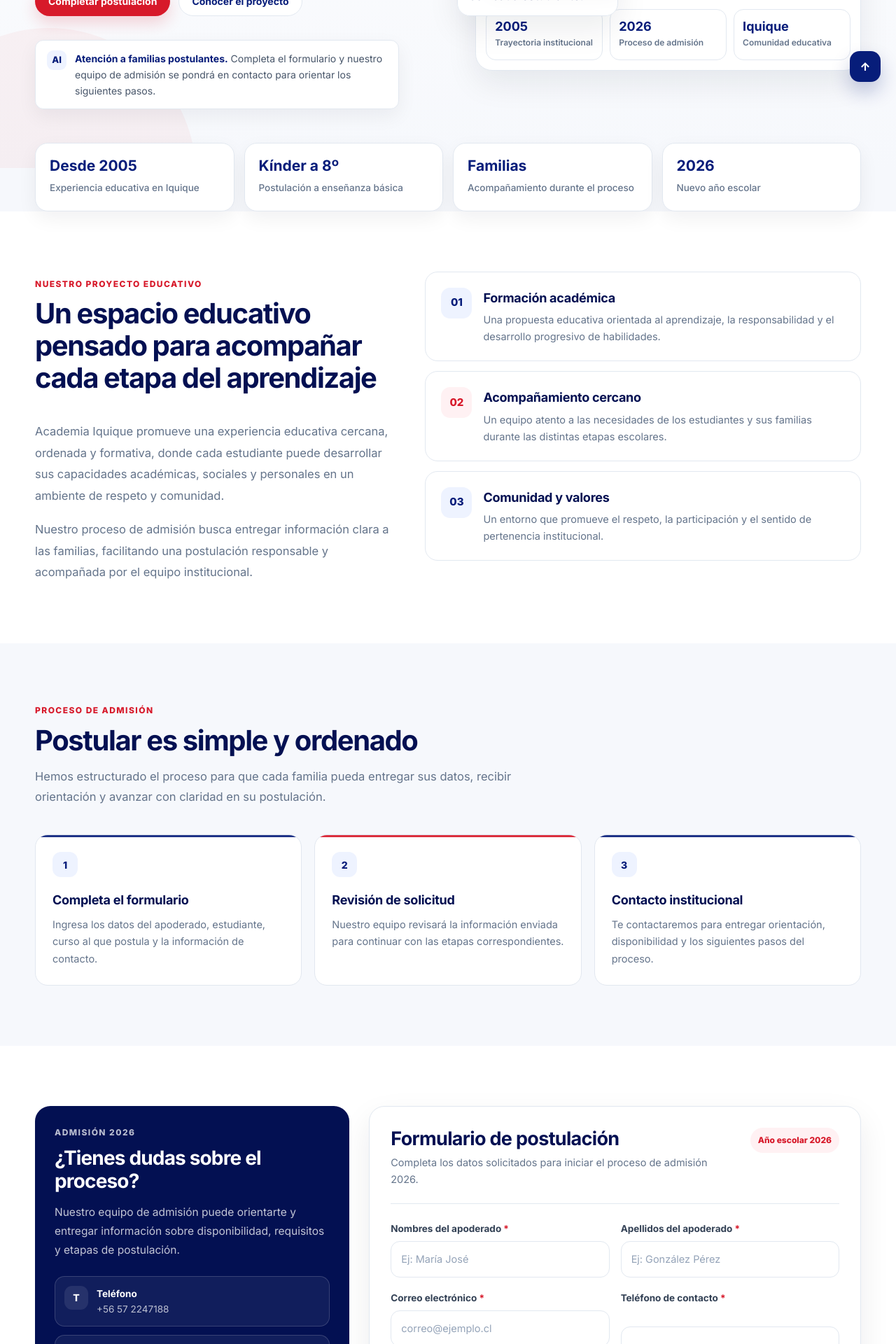
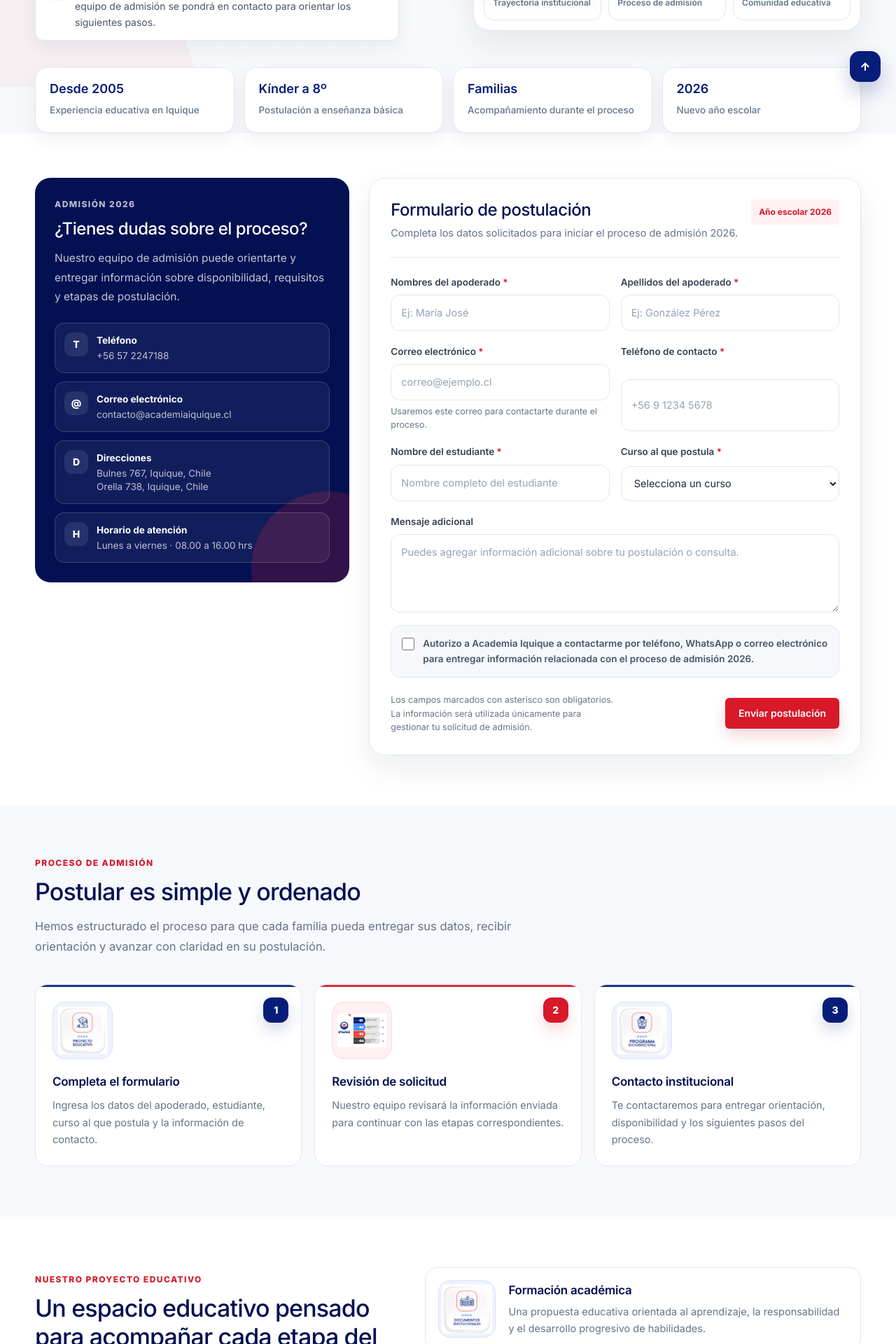
Before and after one commit to erwinislasegura/academia, a PHP site: page /postula in a window 1280 px wide. Shown: the part 661-2581 px from the top of the page at 70% size. Run offline with PHP 8.4, Linux system fonts and the light colour scheme; some libraries are stand-ins or nearby versions.

Commit message:
Profesionalizar landing de postulacion

```diff
--- a/app/Views/admissions/postula.php
+++ b/app/Views/admissions/postula.php
@@ -197,13 +197,13 @@
       align-items: center;
       justify-content: center;
       gap: 8px;
-      min-height: 42px;
+      min-height: 44px;
       padding: 0 18px;
-      border-radius: 999px;
+      border-radius: 6px;
       border: 1px solid transparent;
       cursor: pointer;
       font-size: 14px;
-      font-weight: 700;
+      font-weight: 600;
       line-height: 1;
       transition: .22s ease;
       white-space: nowrap;
@@ -315,12 +315,12 @@
       z-index: 1;
       width: min(var(--contenedor), calc(100% - 40px));
       margin-inline: auto;
-      min-height: 620px;
+      min-height: 560px;
       display: grid;
       grid-template-columns: 1.02fr .98fr;
-      gap: 56px;
+      gap: 50px;
       align-items: center;
-      padding: 74px 0 84px;
+      padding: 58px 0 66px;
     }
 
     .label {
@@ -424,8 +424,8 @@
       min-height: 395px;
       border-radius: 18px;
       background:
-        linear-gradient(rgba(3,16,82,.08), rgba(3,16,82,.16)),
-        url("https://images.unsplash.com/photo-1588072432836-e10032774350?auto=format&fit=crop&w=1300&q=82") center/cover;
+        linear-gradient(rgba(3,16,82,.05), rgba(3,16,82,.12)),
+        url("<?= App::asset('/images/imagen1.png') ?>") center/cover;
     }
 
     .image-card__bottom {
@@ -488,7 +488,7 @@
     }
 
     .section {
-      padding: 86px 0;
+      padding: 72px 0;
     }
 
     .section--white {
@@ -497,6 +497,11 @@
 
     .section--soft {
       background: var(--fondo);
+    }
+
+    .section--form {
+      background: #fff;
+      padding-top: 64px;
     }
 
     .section-head {
@@ -515,10 +520,10 @@
 
     .section-head h2 {
       color: var(--azul-profundo);
-      font-size: clamp(28px, 3.5vw, 40px);
-      line-height: 1.15;
-      letter-spacing: -0.035em;
-      font-weight: 650;
+      font-size: clamp(24px, 3vw, 34px);
+      line-height: 1.22;
+      letter-spacing: -0.025em;
+      font-weight: 500;
       margin-bottom: 14px;
     }
 
@@ -532,7 +537,7 @@
       display: grid;
       grid-template-columns: repeat(4, 1fr);
       gap: 14px;
-      margin-top: -36px;
+      margin-top: -28px;
       position: relative;
       z-index: 5;
     }
@@ -548,8 +553,8 @@
     .trust-item strong {
       display: block;
       color: var(--azul);
-      font-size: 21px;
-      font-weight: 700;
+      font-size: 18px;
+      font-weight: 600;
       line-height: 1.1;
       margin-bottom: 6px;
     }
@@ -589,12 +594,13 @@
 
     .feature {
       display: grid;
-      grid-template-columns: 44px 1fr;
-      gap: 16px;
+      grid-template-columns: 82px 1fr;
+      gap: 18px;
+      align-items: center;
       background: #fff;
       border: 1px solid var(--borde);
       border-radius: 18px;
-      padding: 22px;
+      padding: 18px;
       transition: .2s ease;
     }
 
@@ -604,27 +610,32 @@
       border-color: rgba(7,29,122,.18);
     }
 
-    .feature__icon {
-      width: 44px;
-      height: 44px;
-      border-radius: 13px;
+    .feature__image {
+      width: 82px;
+      height: 82px;
+      border-radius: 18px;
       display: grid;
       place-items: center;
       background: var(--azul-suave);
-      color: var(--azul);
-      font-weight: 800;
-      font-size: 15px;
-    }
-
-    .feature:nth-child(2) .feature__icon {
+      border: 1px solid rgba(7,29,122,.08);
+      overflow: hidden;
+    }
+
+    .feature__image img {
+      width: 72px;
+      height: 72px;
+      object-fit: contain;
+    }
+
+    .feature:nth-child(2) .feature__image {
       background: var(--rojo-suave);
-      color: var(--rojo);
+      border-color: rgba(215,25,42,.10);
     }
 
     .feature h3 {
       color: var(--azul-profundo);
-      font-size: 18px;
-      font-weight: 650;
+      font-size: 17px;
+      font-weight: 600;
       letter-spacing: -0.015em;
       margin-bottom: 5px;
     }
@@ -665,23 +676,53 @@
       background: var(--rojo);
     }
 
+    .step-illustration {
+      width: 86px;
+      height: 82px;
+      display: grid;
+      place-items: center;
+      margin-bottom: 18px;
+      border-radius: 18px;
+      background: var(--azul-suave);
+      border: 1px solid rgba(7,29,122,.08);
+    }
+
+    .step-illustration img {
+      width: 70px;
+      height: 70px;
+      object-fit: contain;
+    }
+
+    .step-card:nth-child(2) .step-illustration {
+      background: var(--rojo-suave);
+      border-color: rgba(215,25,42,.10);
+    }
+
     .step-number {
+      position: absolute;
+      right: 18px;
+      top: 18px;
       width: 36px;
       height: 36px;
       border-radius: 12px;
       display: grid;
       place-items: center;
-      background: var(--azul-suave);
-      color: var(--azul);
+      background: var(--azul);
+      color: #fff;
       font-size: 14px;
       font-weight: 800;
-      margin-bottom: 18px;
+      box-shadow: 0 10px 22px rgba(7,29,122,.18);
+    }
+
+    .step-card:nth-child(2) .step-number {
+      background: var(--rojo);
+      box-shadow: 0 10px 22px rgba(215,25,42,.18);
     }
 
     .step-card h3 {
       color: var(--azul-profundo);
-      font-size: 18px;
-      font-weight: 650;
+      font-size: 17px;
+      font-weight: 600;
       letter-spacing: -.015em;
       margin-bottom: 8px;
     }
@@ -730,10 +771,10 @@
     }
 
     .admission-aside h2 {
-      font-size: 28px;
-      line-height: 1.18;
-      letter-spacing: -.03em;
-      font-weight: 650;
+      font-size: 24px;
+      line-height: 1.24;
+      letter-spacing: -.02em;
+      font-weight: 500;
       margin-bottom: 14px;
     }
 
@@ -807,10 +848,10 @@
 
     .form-card__head h2 {
       color: var(--azul-profundo);
-      font-size: 27px;
-      line-height: 1.2;
-      letter-spacing: -.025em;
-      font-weight: 650;
+      font-size: 24px;
+      line-height: 1.24;
+      letter-spacing: -.02em;
+      font-weight: 500;
       margin-bottom: 6px;
     }
 
@@ -824,11 +865,11 @@
       display: inline-flex;
       align-items: center;
       padding: 8px 11px;
-      border-radius: 999px;
+      border-radius: 6px;
       background: var(--rojo-suave);
       color: var(--rojo);
       font-size: 12px;
-      font-weight: 800;
+      font-weight: 700;
     }
 
     .form {
@@ -850,7 +891,7 @@
     label {
       color: #334155;
       font-size: 13.5px;
-      font-weight: 650;
+      font-weight: 600;
     }
 
     .required {
@@ -1405,103 +1446,7 @@
       </div>
     </div>
 
-    <section class="section section--white" id="proyecto">
-      <div class="container">
-        <div class="project-layout">
-          <div class="project-copy">
-            <div class="eyebrow">Nuestro proyecto educativo</div>
-
-            <div class="section-head">
-              <h2>Un espacio educativo pensado para acompañar cada etapa del aprendizaje</h2>
-            </div>
-
-            <p>
-              Academia Iquique promueve una experiencia educativa cercana, ordenada y formativa,
-              donde cada estudiante puede desarrollar sus capacidades académicas, sociales y personales
-              en un ambiente de respeto y comunidad.
-            </p>
-
-            <p>
-              Nuestro proceso de admisión busca entregar información clara a las familias,
-              facilitando una postulación responsable y acompañada por el equipo institucional.
-            </p>
-          </div>
-
-          <div class="features">
-            <article class="feature">
-              <div class="feature__icon">01</div>
-              <div>
-                <h3>Formación académica</h3>
-                <p>
-                  Una propuesta educativa orientada al aprendizaje, la responsabilidad y el desarrollo progresivo de habilidades.
-                </p>
-              </div>
-            </article>
-
-            <article class="feature">
-              <div class="feature__icon">02</div>
-              <div>
-                <h3>Acompañamiento cercano</h3>
-                <p>
-                  Un equipo atento a las necesidades de los estudiantes y sus familias durante las distintas etapas escolares.
-                </p>
-              </div>
-            </article>
-
-            <article class="feature">
-              <div class="feature__icon">03</div>
-              <div>
-                <h3>Comunidad y valores</h3>
-                <p>
-                  Un entorno que promueve el respeto, la participación y el sentido de pertenencia institucional.
-                </p>
-              </div>
-            </article>
-          </div>
-        </div>
-      </div>
-    </section>
-
-    <section class="section section--soft" id="proceso">
-      <div class="container">
-        <div class="section-head">
-          <div class="eyebrow">Proceso de admisión</div>
-          <h2>Postular es simple y ordenado</h2>
-          <p>
-            Hemos estructurado el proceso para que cada familia pueda entregar sus datos,
-            recibir orientación y avanzar con claridad en su postulación.
-          </p>
-        </div>
-
-        <div class="process">
-          <article class="step-card">
-            <div class="step-number">1</div>
-            <h3>Completa el formulario</h3>
-            <p>
-              Ingresa los datos del apoderado, estudiante, curso al que postula y la información de contacto.
-            </p>
-          </article>
-
-          <article class="step-card">
-            <div class="step-number">2</div>
-            <h3>Revisión de solicitud</h3>
-            <p>
-              Nuestro equipo revisará la información enviada para continuar con las etapas correspondientes.
-            </p>
-          </article>
-
-          <article class="step-card">
-            <div class="step-number">3</div>
-            <h3>Contacto institucional</h3>
-            <p>
-              Te contactaremos para entregar orientación, disponibilidad y los siguientes pasos del proceso.
-            </p>
-          </article>
-        </div>
-      </div>
-    </section>
-
-    <section class="section section--white" id="formulario">
+    <section class="section section--form" id="formulario">
       <div class="container">
         <div class="admission-wrap">
 
@@ -1653,6 +1598,105 @@
       </div>
     </section>
 
+    <section class="section section--soft" id="proceso">
+      <div class="container">
+        <div class="section-head">
+          <div class="eyebrow">Proceso de admisión</div>
+          <h2>Postular es simple y ordenado</h2>
+          <p>
+            Hemos estructurado el proceso para que cada familia pueda entregar sus datos,
+            recibir orientación y avanzar con claridad en su postulación.
+          </p>
+        </div>
+
+        <div class="process">
+          <article class="step-card">
+            <div class="step-number">1</div>
+            <div class="step-illustration"><img src="<?= App::asset('/images/documentos.png') ?>" alt="Formulario de postulación"></div>
+            <h3>Completa el formulario</h3>
+            <p>
+              Ingresa los datos del apoderado, estudiante, curso al que postula y la información de contacto.
+            </p>
+          </article>
+
+          <article class="step-card">
+            <div class="step-number">2</div>
+            <div class="step-illustration"><img src="<?= App::asset('/images/proceso.png') ?>" alt="Revisión de solicitud"></div>
+            <h3>Revisión de solicitud</h3>
+            <p>
+              Nuestro equipo revisará la información enviada para continuar con las etapas correspondientes.
+            </p>
+          </article>
+
+          <article class="step-card">
+            <div class="step-number">3</div>
+            <div class="step-illustration"><img src="<?= App::asset('/images/programa.png') ?>" alt="Contacto institucional"></div>
+            <h3>Contacto institucional</h3>
+            <p>
+              Te contactaremos para entregar orientación, disponibilidad y los siguientes pasos del proceso.
+            </p>
+          </article>
+        </div>
+      </div>
+    </section>
+
+    <section class="section section--white" id="proyecto">
+      <div class="container">
+        <div class="project-layout">
+          <div class="project-copy">
+            <div class="eyebrow">Nuestro proyecto educativo</div>
+
+            <div class="section-head">
+              <h2>Un espacio educativo pensado para acompañar cada etapa del aprendizaje</h2>
+            </div>
+
+            <p>
+              Academia Iquique promueve una experiencia educativa cercana, ordenada y formativa,
+              donde cada estudiante puede desarrollar sus capacidades académicas, sociales y personales
+              en un ambiente de respeto y comunidad.
+            </p>
+
+            <p>
+              Nuestro proceso de admisión busca entregar información clara a las familias,
+              facilitando una postulación responsable y acompañada por el equipo institucional.
+            </p>
+          </div>
+
+          <div class="features">
+            <article class="feature">
+              <div class="feature__image"><img src="<?= App::asset('/images/proyecto.png') ?>" alt="Proyecto educativo"></div>
+              <div>
+                <h3>Formación académica</h3>
+                <p>
+                  Una propuesta educativa orientada al aprendizaje, la responsabilidad y el desarrollo progresivo de habilidades.
+                </p>
+              </div>
+            </article>
+
+            <article class="feature">
+              <div class="feature__image"><img src="<?= App::asset('/images/programa.png') ?>" alt="Acompañamiento educativo"></div>
+              <div>
+                <h3>Acompañamiento cercano</h3>
+                <p>
+                  Un equipo atento a las necesidades de los estudiantes y sus familias durante las distintas etapas escolares.
+                </p>
+              </div>
+            </article>
+
+            <article class="feature">
+              <div class="feature__image"><img src="<?= App::asset('/images/documentos.png') ?>" alt="Comunidad y valores"></div>
+              <div>
+                <h3>Comunidad y valores</h3>
+                <p>
+                  Un entorno que promueve el respeto, la participación y el sentido de pertenencia institucional.
+                </p>
+              </div>
+            </article>
+          </div>
+        </div>
+      </div>
+    </section>
+
     <section class="section cta">
       <div class="container">
         <div class="cta__inner">
--- a/app/Views/admissions/settings.php
+++ b/app/Views/admissions/settings.php
@@ -4,7 +4,7 @@
         <h2>Configuración de postulaciones</h2>
         <p>Define el correo que recibirá las postulaciones y el mensaje HTML automático para cada postulante.</p>
     </div>
-    <img src="<?= App::asset('/assets/img/logo.svg') ?>" alt="Academia Iquique">
+    <img src="<?= App::asset('/images/logo.png') ?>" alt="Academia Iquique">
 </section>
 
 <form class="panel-card form-grid" method="post" action="<?= App::url('/admission-settings') ?>">
--- a/app/Views/auth/login.php
+++ b/app/Views/auth/login.php
@@ -17,7 +17,7 @@
         <section class="login-shell">
             <aside class="login-brand-panel">
                 <div class="brand-mark-large">
-                    <img src="<?= App::asset('/assets/img/logo.svg') ?>" alt="Academia Iquique">
+                    <img src="<?= App::asset('/images/logo.png') ?>" alt="Academia Iquique">
                 </div>
                 <p class="eyebrow light">Academia Iquique</p>
                 <h1 id="login-title">Panel Administrativo</h1>
@@ -31,7 +31,7 @@
 
             <section class="login-card" aria-label="Formulario de acceso">
                 <div class="login-mobile-logo">
-                    <img src="<?= App::asset('/assets/img/logo.svg') ?>" alt="Academia Iquique">
+                    <img src="<?= App::asset('/images/logo.png') ?>" alt="Academia Iquique">
                 </div>
                 <p class="eyebrow">Acceso seguro</p>
                 <h2>Bienvenido de vuelta</h2>
--- a/app/Views/dashboard/index.php
+++ b/app/Views/dashboard/index.php
@@ -1,6 +1,6 @@
 <section class="hero-card">
     <div><p class="eyebrow">Bienvenido de vuelta</p><h2><?= h(Auth::user()['name'] ?? 'Usuario') ?></h2><p>Gestiona usuarios, roles y privilegios desde un entorno seguro para Academia Iquique.</p></div>
-    <img src="<?= App::asset('/assets/img/logo.svg') ?>" alt="Academia Iquique">
+    <img src="<?= App::asset('/images/logo.png') ?>" alt="Academia Iquique">
 </section>
 <div class="stats-grid">
     <article class="stat-card"><span>Usuarios activos</span><strong><?= h($activeUsers) ?></strong><em>● Operativos</em></article>
--- a/app/Views/layouts/sidebar.php
+++ b/app/Views/layouts/sidebar.php
@@ -16,7 +16,7 @@ $canConfigureAdmissions = Auth::can('configurar_postulaciones');
 <aside class="sidebar" id="sidebar">
     <div class="sidebar-head">
         <a href="<?= App::url('/dashboard') ?>" class="brand-block" aria-label="Ir al dashboard">
-            <span class="brand-logo-wrap"><img src="<?= App::asset('/assets/img/logo.svg') ?>" alt="Academia Iquique" class="brand-logo"></span>
+            <span class="brand-logo-wrap"><img src="<?= App::asset('/images/logo.png') ?>" alt="Academia Iquique" class="brand-logo"></span>
             <span class="brand-copy"><strong>Academia Iquique</strong><small>Panel administrativo</small></span>
         </a>
     </div>
--- a/index.php
+++ b/index.php
@@ -2,11 +2,31 @@
 
 declare(strict_types=1);
 
-$path = parse_url($_SERVER['REQUEST_URI'] ?? '/', PHP_URL_PATH) ?: '/';
+$requestPath = parse_url($_SERVER['REQUEST_URI'] ?? '/', PHP_URL_PATH) ?: '/';
+$path = $requestPath;
 $script = str_replace('\\', '/', $_SERVER['SCRIPT_NAME'] ?? '');
 $base = rtrim(str_replace('\\', '/', dirname($script)), '/');
 if ($base !== '' && $base !== '/' && str_starts_with($path, $base)) {
     $path = substr($path, strlen($base)) ?: '/';
+}
+
+$imagePath = str_starts_with($path, '/images/') ? $path : $requestPath;
+if (str_starts_with($imagePath, '/images/')) {
+    $imageRoot = realpath(__DIR__ . '/images');
+    $image = realpath(__DIR__ . $imagePath);
+    if ($imageRoot !== false && $image !== false && str_starts_with($image, $imageRoot . DIRECTORY_SEPARATOR) && is_file($image)) {
+        $types = [
+            'png' => 'image/png',
+            'jpg' => 'image/jpeg',
+            'jpeg' => 'image/jpeg',
+            'webp' => 'image/webp',
+            'svg' => 'image/svg+xml',
+        ];
+        $ext = strtolower(pathinfo($image, PATHINFO_EXTENSION));
+        header('Content-Type: ' . ($types[$ext] ?? 'application/octet-stream'));
+        readfile($image);
+        exit;
+    }
 }
 
 if (str_starts_with($path, '/assets/')) {
```
Also changed, not shown: other parts of app/Views/admissions/postula.php (+22 -22 lines), public/index.php (+27 -0 lines), public/assets/css/app.css.
